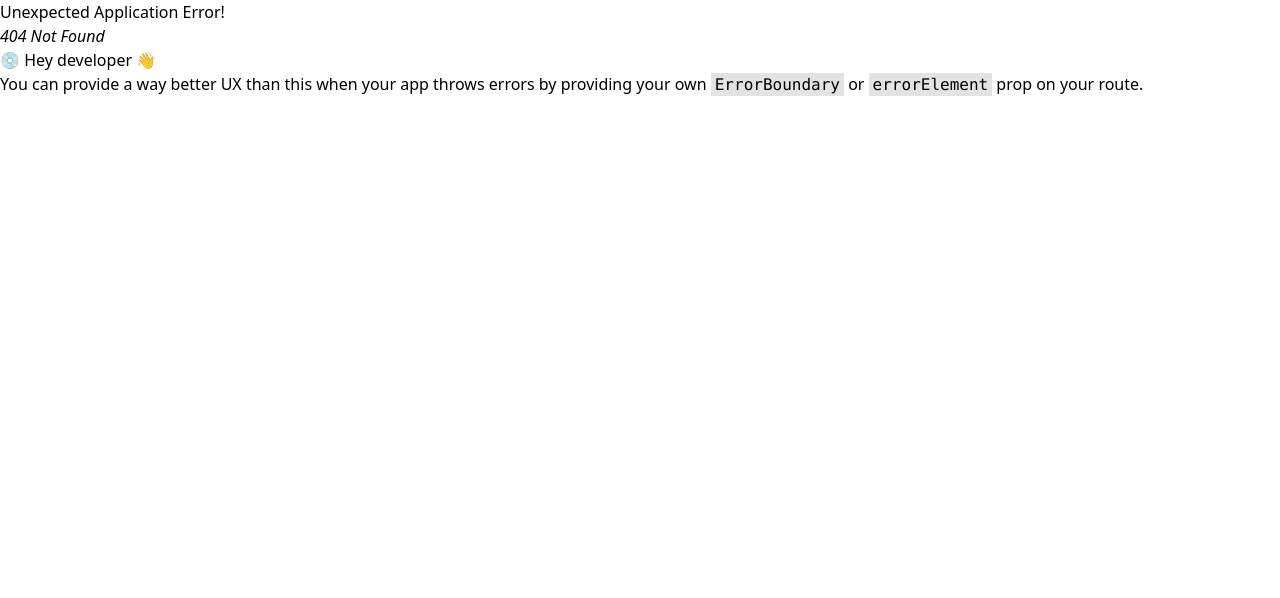
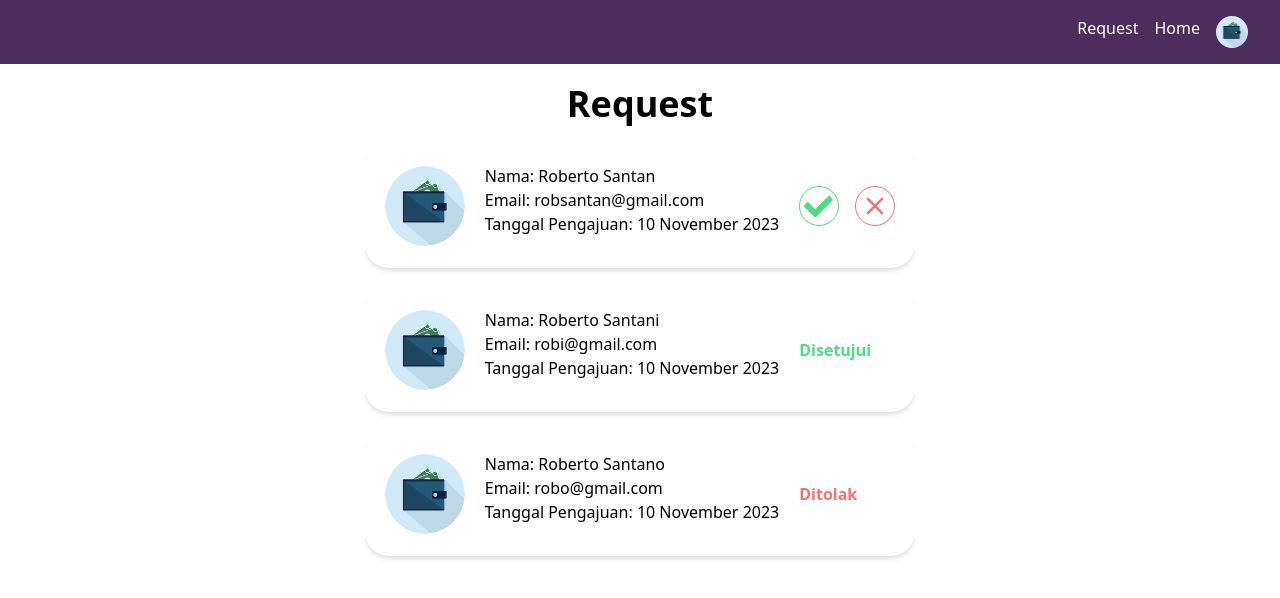
Before and after one commit to IF3110-2023-02-42/SPA, a React (Vite) app: page /verification in a window 1280 px wide. Before the commit this address had no page. Shown: the top 598 px of the page. Built offline with nearby package versions, Linux system fonts and the light colour scheme.

Commit message:
feat: add verification page (static)

```diff
--- /dev/null
+++ b/src/components/NavbarAdmin.tsx
@@ -0,0 +1,23 @@
+import profileImage from "../assets/profile.jpg";
+
+export default function Navbar() {
+  return (
+    <div className="mx-auto px-2 sm:px-6 lg:px-8 bg-purpleBg">
+      <div className="w-full relative flex h-16 items-center justify-end">
+        <div className="flex space-x-4 text-white">
+          <a href="#" className="hover:opacity-80">
+            Request
+          </a>
+          <a href="#" className="hover:opacity-80">
+            Home
+          </a>
+          <img
+            src={profileImage}
+            className="w-8 h-8 rounded-full"
+            alt="Gambar Profile"
+          />
+        </div>
+      </div>
+    </div>
+  );
+}
--- /dev/null
+++ b/src/pages/verification/Verification.tsx
@@ -0,0 +1,62 @@
+import NavbarAdmin from "../../components/NavbarAdmin";
+import profileImage from "../../assets/profile.jpg";
+import { FaCheck } from 'react-icons/fa';
+import { IoMdClose } from 'react-icons/io';
+
+const Home = () => {
+  return (
+    <div className="bg-creamBg z-1 min-h-screen">
+      <NavbarAdmin />
+      <div className="  mx-auto px-2 sm:px-6 lg:px-8  relative">
+        <div className="w-600 relative flex flex-col items-center justify-center py-5">
+          <h1 className="text-4xl font-bold">Request</h1>
+          <div className="pb-5 overflow-hidden">
+            <div className="w-full mt-5 p-5 flex space-x-5 items-center shadow-md rounded-3xl  bg-white">
+                <div className="userprofile">
+                    <img src={profileImage} alt="User Profile Image" className="w-20 h-20 rounded-full"/>
+                </div>
+                <div className="flex flex-col jus pb-3">
+                 <p>Nama: Roberto Santan</p>
+                 <p>Email: robsantan@gmail.com</p>
+                 <p>Tanggal Pengajuan: 10 November 2023</p>
+                </div>
+                <div className="flex space-x-4">
+                    <FaCheck className="text-green-400 hover:opacity-80 hover:cursor-pointer bg-white border border-green-400 rounded-full p-1" size={40}/>
+                    <IoMdClose className="text-red-400 hover:opacity-80 hover:cursor-pointer bg-white border border-red-400 rounded-full p-1" size={40}/>
+                </div>
+            </div>
+            <div className="w-full mt-5 p-5 flex space-x-5 items-center shadow-md rounded-3xl  bg-white">
+                <div className="userprofile">
+                    <img src={profileImage} alt="User Profile Image" className="w-20 h-20 rounded-full"/>
+                </div>
+                <div className="flex flex-col jus pb-3">
+                    <p>Nama: Roberto Santani</p>
+                    <p>Email: robi@gmail.com</p>
+                    <p>Tanggal Pengajuan: 10 November 2023</p>
+                </div>
+                <div className="flex space-x-4">
+                    <p className="font-bold text-green-400">Disetujui</p>
+                </div>
+            </div>
+            <div className="w-full mt-5 p-5 flex space-x-5 items-center shadow-md rounded-3xl  bg-white">
+                <div className="userprofile">
+                    <img src={profileImage} alt="User Profile Image" className="w-20 h-20 rounded-full"/>
+                </div>
+                <div className="flex flex-col jus pb-3">
+                    <p>Nama: Roberto Santano</p>
+                    <p>Email: robo@gmail.com</p>
+                    <p>Tanggal Pengajuan: 10 November 2023</p>
+                </div>
+                <div className="flex">
+                    <p className="font-bold text-red-400">Ditolak</p>
+                </div>
+            </div>
+
+          </div>
+        </div>
+      </div>
+    </div>
+  );
+};
+
+export default Home;
--- a/src/route.tsx
+++ b/src/route.tsx
@@ -2,6 +2,7 @@ import { Outlet, createBrowserRouter } from "react-router-dom";
 import Home from "./pages/home/Home";
 import Login from "./pages/login/Login";
 import Register from "./pages/register/Register";
+import Verification from "./pages/verification/Verification";
 
 export const router = () =>
   createBrowserRouter([
@@ -21,6 +22,10 @@ export const router = () =>
           path: "/register",
           element: <Register />,
         },
+        {
+          path: "/verification",
+          element: <Verification />,
+        },
       ],
     },
   ]);
```
